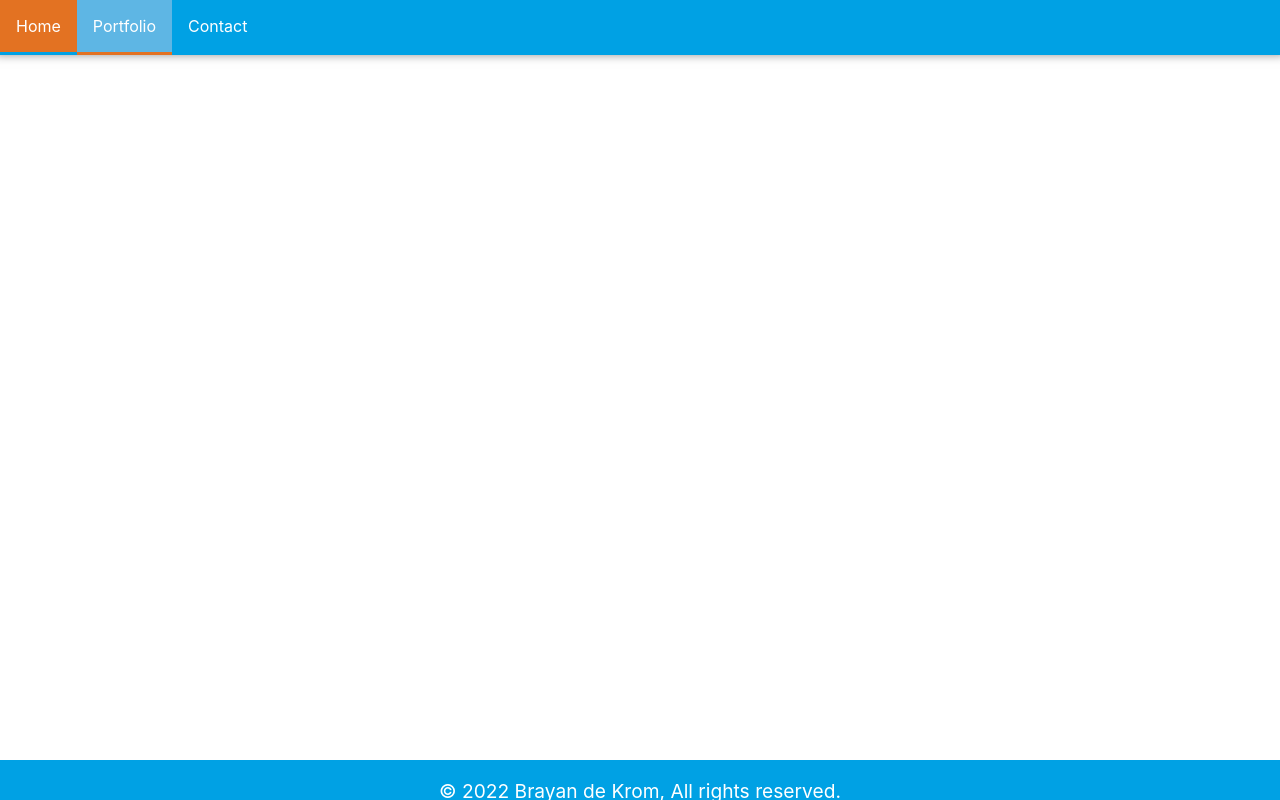
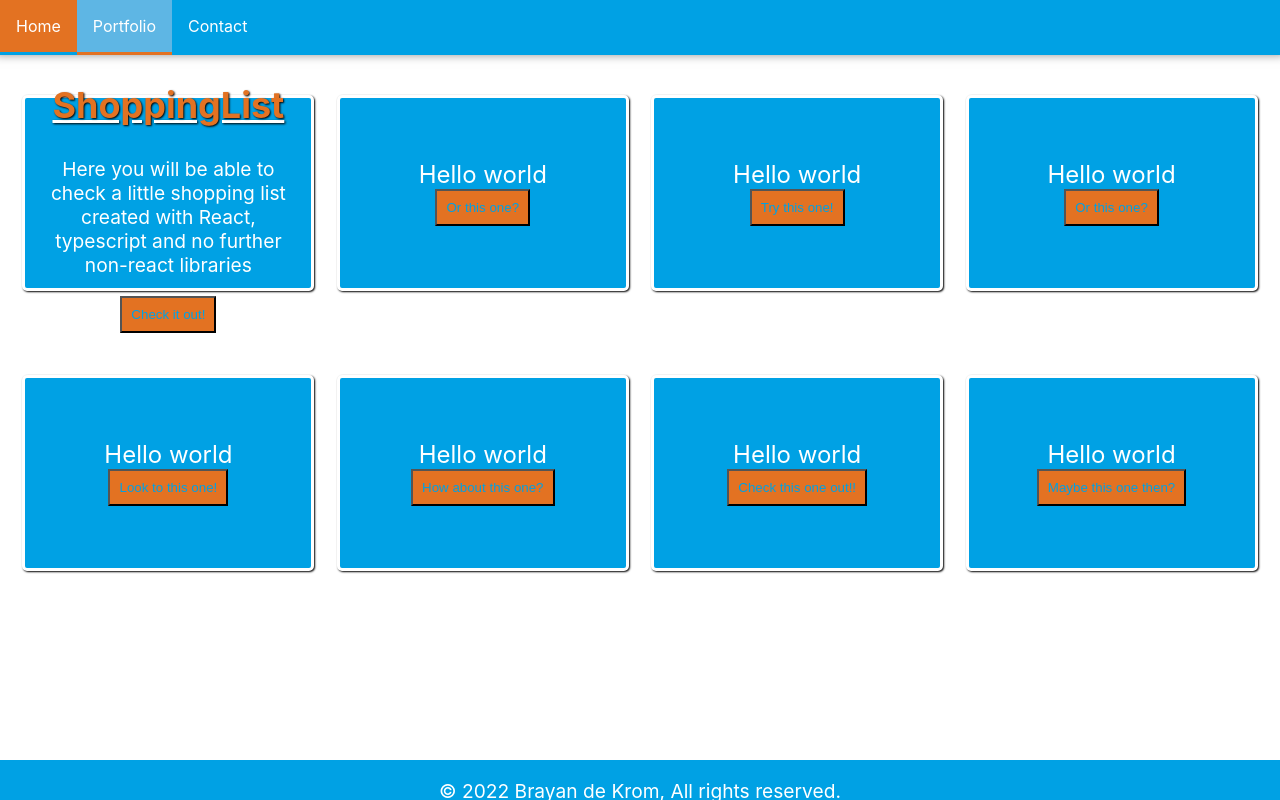
Before and after one commit to Brdekrom/wf-portfolio-app, a React (Create React App) app: page /portfolio in a window 1280 px wide. Built offline with nearby package versions, Linux system fonts and the light colour scheme.

Commit message:
portfollio development started

```diff
--- a/src/components/Portfolio/Portfolio.module.css
+++ b/src/components/Portfolio/Portfolio.module.css
@@ -0,0 +1,120 @@
+.portfolioMain {
+    display: flex;
+    flex-wrap: wrap;
+    flex-direction: row;
+    justify-content: space-evenly;
+    width: 100vw;
+    height: 70vh;
+    background-color: white;
+}
+
+.portfolioMain section {
+    display: flex;
+    flex-direction: column;
+    justify-content: center;
+    align-items: center;
+    text-align: center;
+    border: solid;
+    width: 20vw;
+    height: 20vh;
+    margin-top: 5vh;
+    color: white;
+}
+
+.portfolioMain h1 {
+    color: rgb(227, 114, 34);
+    text-decoration: underline solid white;
+    text-shadow: 1px 1px 2px black;
+}
+
+.portfolioMain button {
+    background-color: rgb(227, 114, 34);
+    text-align: center;
+    padding: 9px;
+}
+
+.bouncy1 {
+    background-color: rgb(0, 161, 228);
+    border-radius: 5px;
+    border: 0px;
+    box-shadow: 1px 1px 2px black;
+    padding: 15px 15px;
+    font-size: 1.5rem;
+    gap: 2px;
+    animation: bouncy 5s infinite linear;
+    position: relative;
+}
+
+
+
+.bouncy2 {
+    background-color: rgb(0, 161, 228);
+    border-radius: 5px;
+    border: 0px;
+    box-shadow: 1px 1px 2px black;
+    padding: 15px 15px;
+    font-size: 1.5rem;
+    gap: 2px;
+    animation: bouncy 4s infinite linear;
+    position: relative;
+}
+
+.bouncy3 {
+    background-color: rgb(0, 161, 228);
+    border-radius: 5px;
+    border: 0px;
+    box-shadow: 1px 1px 2px black;
+    padding: 15px 15px;
+    font-size: 1.5rem;
+    gap: 2px;
+    animation: bouncy 5.5s infinite linear;
+    position: relative;
+}
+
+.bouncy4 {
+    background-color: rgb(0, 161, 228);
+    border-radius: 5px;
+    border: 0px;
+    box-shadow: 1px 1px 2px black;
+    padding: 15px 15px;
+    font-size: 1.5rem;
+    gap: 2px;
+    animation: bouncy 4.5s infinite linear;
+    position: relative;
+}
+
+@keyframes bouncy {
+    0% {
+        top: 0em
+    }
+
+    40% {
+        top: 0em
+    }
+
+    43% {
+        top: -0.9em
+    }
+
+    46% {
+        top: 0em
+    }
+
+    48% {
+        top: -0.4em
+    }
+
+    50% {
+        top: 0em
+    }
+
+    100% {
+        top: 0em;
+    }
+}
+
+
+.bouncy:hover {
+    background-color: rgb(94, 182, 228);
+    color: white;
+}
--- a/src/components/Portfolio/Portfolio.tsx
+++ b/src/components/Portfolio/Portfolio.tsx
@@ -1,7 +1,98 @@
+import { NavLink } from "react-router-dom"
+import styles from "./Portfolio.module.css"
+import ShoppingList from "./ShoppingList/SoppingList"
+const Portfolio = () => {
+    return (
+        <><main className={styles.portfolioMain}>
+            <section className={styles.bouncy4}>
+                <div>
+                    <header>
+                    <h1>ShoppingList</h1>
+                    </header>
+                    <body>
+                        <p>Here you will be able to check a little shopping list created with React, typescript and no further non-react libraries</p>
+                    </body>
+                    <button>
+                            <NavLink to="/portfolio/shoppinglist">Check it out!</NavLink>
+                        </button>
+                </div>
+            </section>
 
-const Portfolio = () => {
-    return(
-        <></>
+            <section className={styles.bouncy3}>
+                <div>Hello world
+                    <header>
+                        <button>
+                            <NavLink to="/">Or this one?</NavLink>
+                        </button>
+                    </header>
+                </div>
+            </section>
+
+            <section className={styles.bouncy2}>
+                <div>Hello world
+                    <header>
+                        <button>
+                            <NavLink to="/">Try this one!</NavLink>
+                        </button>
+                    </header>
+                </div>
+            </section>
+
+            <section className={styles.bouncy1}>
+                <div>Hello world
+                    <header>
+                        <button>
+                            <NavLink to="/">Or this one?</NavLink>
+                        </button>
+                    </header>
+                </div>
+            </section>
+
+            <section className={styles.bouncy1}>
+                <div>Hello world<header><button>
+                    <NavLink to="/">Look to this one!</NavLink>
+                </button>
+                </header>
+                </div>
+            </section>
+
+            <section className={styles.bouncy2}>
+                <div>Hello world
+                    <header>
+                        <button>
+                            <NavLink to="/">How about this one?</NavLink>
+                        </button>
+                    </header>
+                </div>
+            </section>
+
+            <section className={styles.bouncy3}>
+                <div>
+                    Hello world
+                    <header>
+                        <button>
+                            <NavLink to="/">Check this one out!!</NavLink>
+                        </button>
+                    </header>
+                </div>
+            </section>
+
+            <section className={styles.bouncy4}>
+                <div>Hello world
+                    <header>
+                        <button>
+                            <NavLink to="/">Maybe this one then?</NavLink>
+                        </button>
+                    </header>
+                </div>
+            </section>
+
+
+
+
+        </main>
+        </>
+
     )
 }
 
--- /dev/null
+++ b/src/components/Portfolio/ShoppingList/ShoppingList.module.css
@@ -0,0 +1,29 @@
+.shoppingAddForm {
+    display: flex;
+    flex-direction: column;
+    justify-content: center;
+    width: 10vw;
+    margin-left: 10vw;
+    margin-top: 10vh;
+  }
+  .shoppingAddForm button {
+    width: 3vw;
+  }
+
+  .error{
+    background-color: #f2dede;
+    border: 1px solid #ebccd1;
+    color: #a94442;
+    padding: 10px;
+    margin-bottom: 10px;
+    border-radius: 4px;
+  }
+
+  .success{
+    background-color: #dff0d8;
+    border: 1px solid #d6e9c6;
+    color: #3c763d;
+    padding: 10px;
+    margin-bottom: 10px;
+    border-radius: 4px;
+  }
--- /dev/null
+++ b/src/components/Portfolio/ShoppingList/SoppingList.tsx
@@ -0,0 +1,84 @@
+import React, { useState } from 'react';
+import logo from './logo.svg';
+import styles from "./ShoppingList.module.css"
+
+interface ShoppingListItem {
+  name: string;
+  quantity: number;
+}
+
+const ShoppingList = () => {
+  const [ShoppingList, setShoppinglist] = useState<ShoppingListItem[]>([{
+    name: "aardappelen",
+    quantity: 5
+  }])
+  const [name, setName] = useState<string>("")
+  const [quantity, setQuantity] = useState<number>(0)
+  const [successMessage, setSuccesMessage] = useState<string>("")
+  const [errorsMessage, setErrorMessage] = useState<string>("")
+
+  const addShoppingItem = () => {
+    if (quantity < 1) {
+      setErrorMessage("Quantity should be above 0")
+      setSuccesMessage("")
+    }
+    else {
+      setShoppinglist([...ShoppingList, { name: name, quantity: quantity }]);
+      setSuccesMessage("Item added to shopping list");
+      setErrorMessage("");
+    }
+  }
+
+  const removeShoppingItem = (index: number) => {
+    let shoppingListCopy = ShoppingList.filter((item, i) => i !== index)
+    setShoppinglist(shoppingListCopy)
+    setSuccesMessage("Item removed from shopping list");
+    setErrorMessage("")
+  }
+
+
+  return (
+    <div className={styles.shoppingAddForm}>
+      <div>
+        {errorsMessage && <div className={styles.error}>
+          {errorsMessage}
+        </div>}
+        {successMessage && <div className={styles.success}>
+          {successMessage}
+        </div>}
+
+        <label>Name:</label>
+        <input type="text" placeholder='name' value={name} onChange={(event) => setName(event.target.value)}></input>
+        <label>Quantity:</label>
+        <input type="number" placeholder="Quantity" value={quantity} onChange={(event) => setQuantity(parseInt(event.target.value))} />
+      </div>
+      <button onClick={addShoppingItem}>Add</button>
+
+      <table>
+        <thead>
+          <tr>
+            <th>Name</th>
+            <th>Quantity</th>
+            <th></th>
+          </tr>
+        </thead>
+        <tbody>
+        {
+          ShoppingList.map((item, index) => (
+            <tr>
+              <td>{item.name}</td>
+              <td>{item.quantity}</td>
+              <td>
+                <button onClick={() => { removeShoppingItem(index) }}>Remove</button>
+              </td>
+            </tr>
+          ))
+        }
+        </tbody>
+      </table>
+    </div>
+
+  )
+}
+
+export default ShoppingList
--- a/src/components/Root/Root.module.css
+++ b/src/components/Root/Root.module.css
@@ -11,7 +11,6 @@
     padding: 0;
     overflow: hidden;
     background-color: rgb(0, 161, 228) ;
-    box-shadow: ;
 }
 
 .topNavigation li {
```
Also changed, not shown: src/App.tsx (+14 -13 lines).
